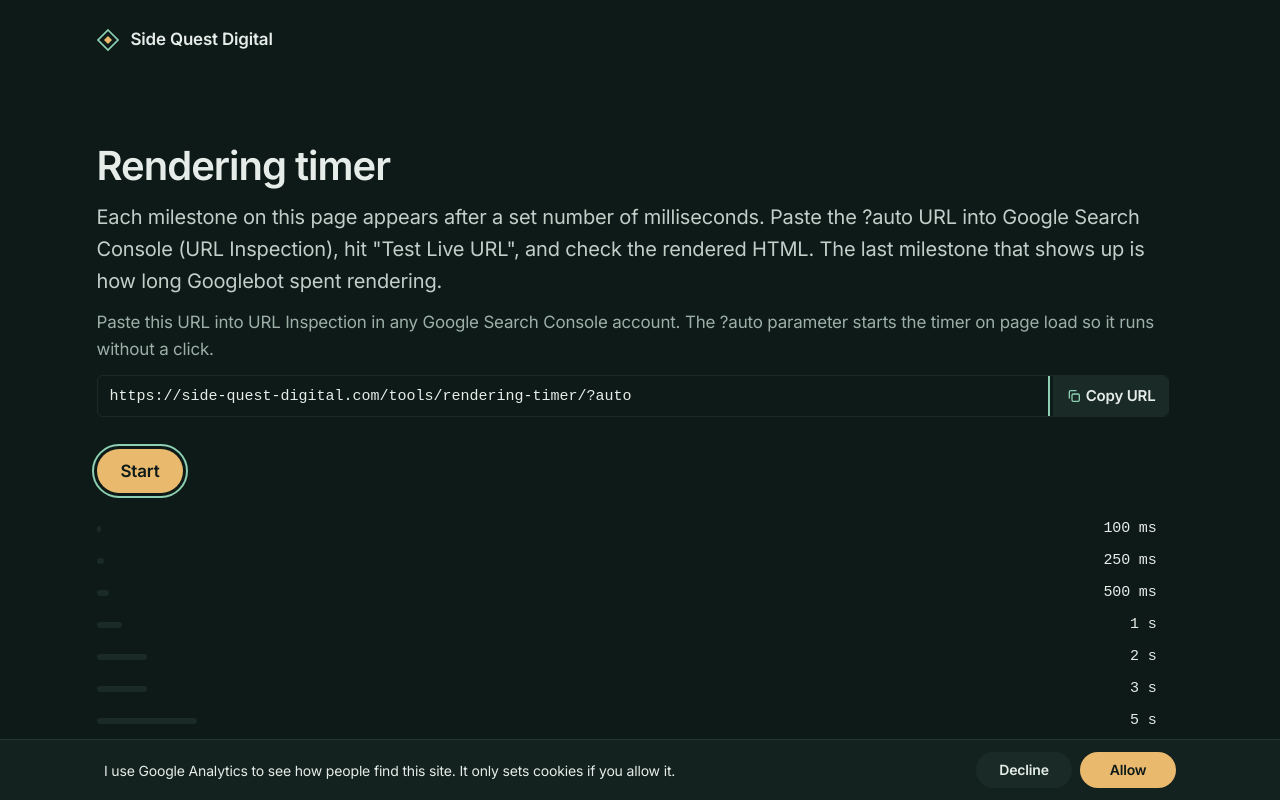
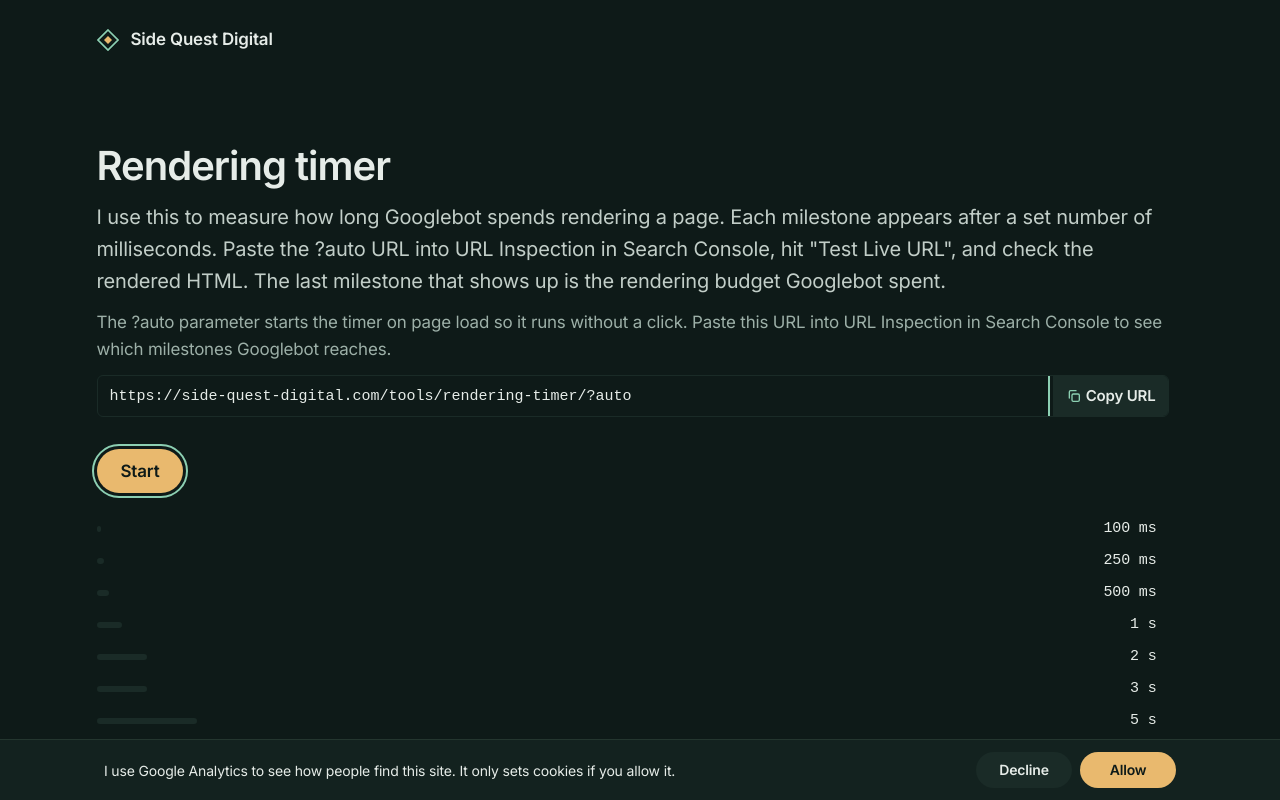
Before and after one commit to julianaijal/side-quest-digital, a Next.js app: page /tools/rendering-timer in a window 1280 px wide. Shown: the top 800 px of the page. Built offline with nearby package versions, Linux system fonts and the light colour scheme.

Commit message:
Reframe rendering timer intro as a personal tool

```diff
--- a/content/site.ts
+++ b/content/site.ts
@@ -301,12 +301,12 @@ export const site = {
         description: 'See how much rendering time a browser or search engine spends on a page.',
         tag: 'Technical SEO',
         intro:
-          'Each milestone on this page appears after a set number of milliseconds. Paste the ?auto URL into Google Search Console (URL Inspection), hit "Test Live URL", and check the rendered HTML. The last milestone that shows up is how long Googlebot spent rendering.',
+          'I use this to measure how long Googlebot spends rendering a page. Each milestone appears after a set number of milliseconds. Paste the ?auto URL into URL Inspection in Search Console, hit "Test Live URL", and check the rendered HTML. The last milestone that shows up is the rendering budget Googlebot spent.',
         startLabel: 'Start',
         resetLabel: 'Reset',
         completeLabel: 'Complete',
         autoDescription:
-          'Paste this URL into URL Inspection in any Google Search Console account. The ?auto parameter starts the timer on page load so it runs without a click.',
+          'The ?auto parameter starts the timer on page load so it runs without a click. Paste this URL into URL Inspection in Search Console to see which milestones Googlebot reaches.',
         copyLabel: 'Copy URL',
         copiedLabel: 'Copied',
       },
```
